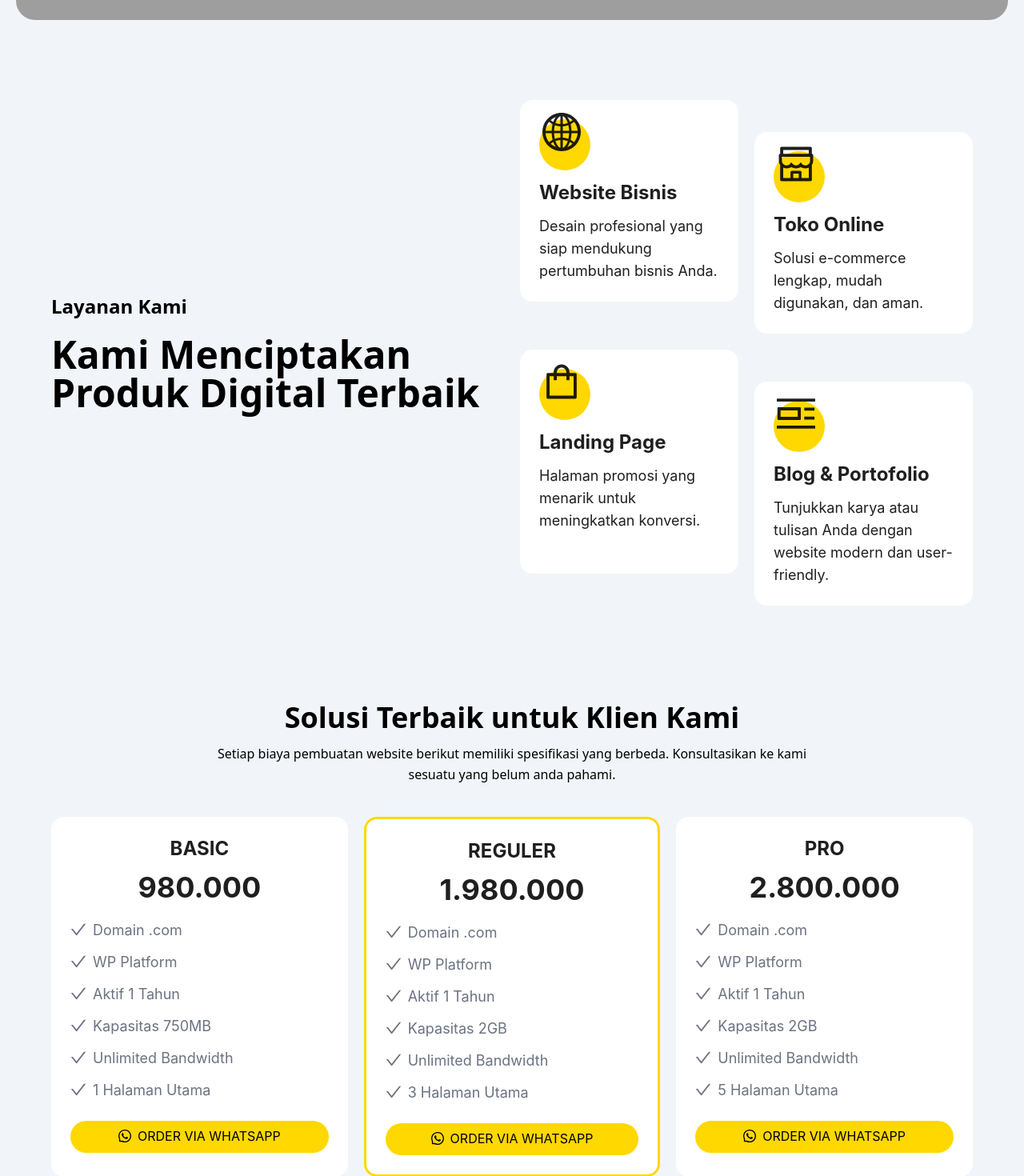
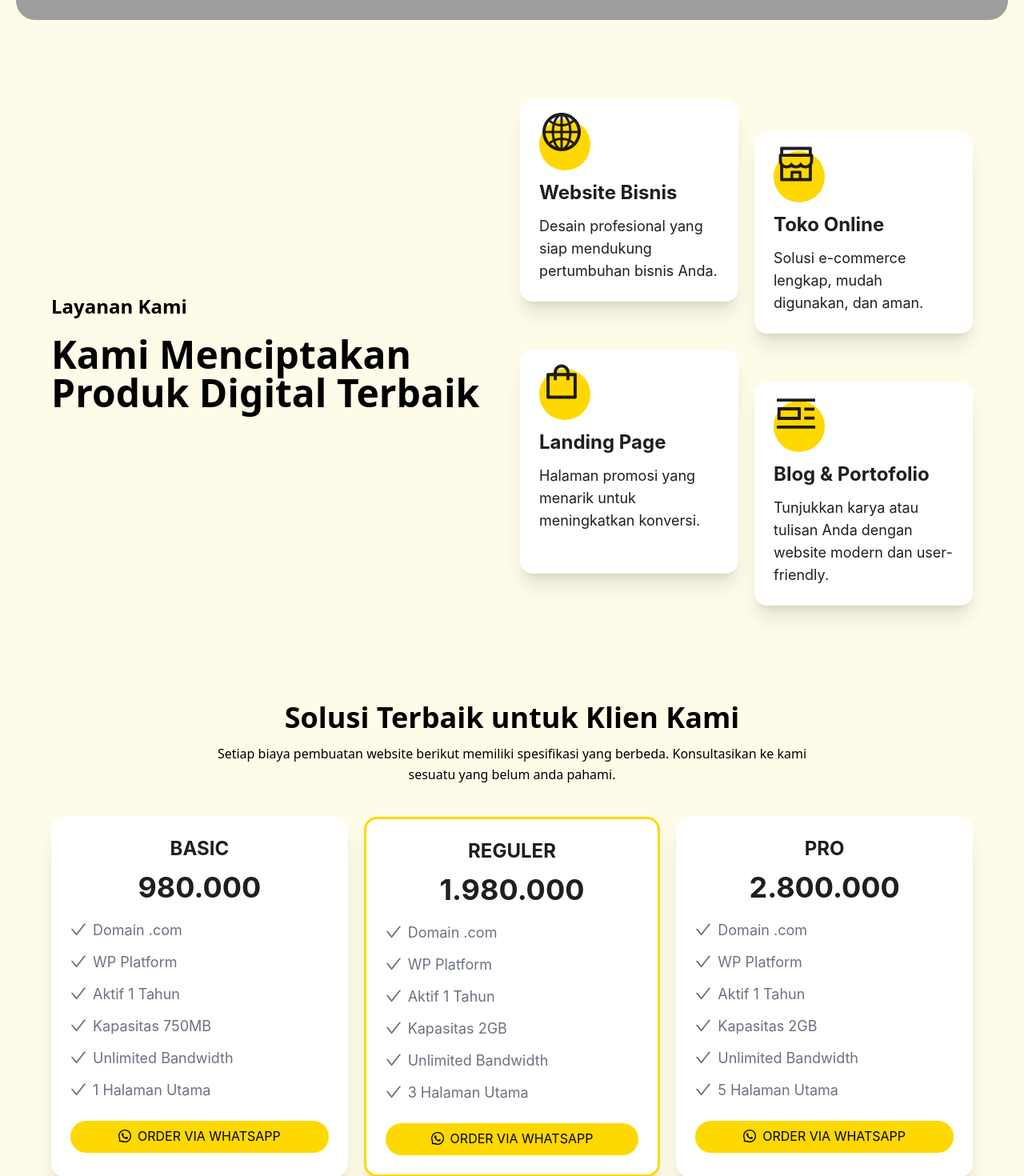
Before and after one commit to rohmatsidiq/diezadigital, a Next.js app: page / in a window 1280 px wide. Shown: the part 795-2265 px from the top of the page at 80% size. Built offline with nearby package versions, Linux system fonts and the light colour scheme; grey boxes are pictures that could not be loaded.

Commit message:
update ui

```diff
--- a/app/components/Layanan.jsx
+++ b/app/components/Layanan.jsx
@@ -20,7 +20,7 @@ export default function Layanan() {
           </div>
           <div className="w-full">
             <div className="grid grid-cols-2 gap-5">
-              <Card className="border-none mb-10">
+              <Card className="border-none shadow-xl mb-10">
                 <div className="bg-[#ffd800]  p-3 rounded-full w-16 h-16">
                   <GlobalOutlined className="text-5xl -mt-5 -ml-2" />
                 </div>
@@ -30,7 +30,7 @@ export default function Layanan() {
                   Anda.
                 </p>
               </Card>
-              <Card className="border-none mt-10">
+              <Card className="border-none shadow-xl mt-10">
                 <div className="bg-[#ffd800]  p-3 rounded-full w-16 h-16">
                   <ShopOutlined className="text-5xl -mt-5 -ml-2" />
                 </div>
@@ -39,7 +39,7 @@ export default function Layanan() {
                   Solusi e-commerce lengkap, mudah digunakan, dan aman.
                 </p>
               </Card>
-              <Card className="border-none mb-10">
+              <Card className="border-none shadow-xl mb-10">
                 <div className="bg-[#ffd800]  p-3 rounded-full w-16 h-16">
                   <ShoppingOutlined className="text-5xl -mt-5 -ml-2" />
                 </div>
@@ -48,7 +48,7 @@ export default function Layanan() {
                   Halaman promosi yang menarik untuk meningkatkan konversi.
                 </p>
               </Card>
-              <Card className="border-none mt-10">
+              <Card className="border-none shadow-xl mt-10">
                 <div className="bg-[#ffd800]  p-3 rounded-full w-16 h-16">
                   <PicLeftOutlined className="text-5xl -mt-5 -ml-2" />
                 </div>
--- a/app/components/Price.jsx
+++ b/app/components/Price.jsx
@@ -15,7 +15,7 @@ export default function Price() {
         </p>
       </div>
       <div className="grid md:grid-cols-3 gap-5 max-w-6xl mx-auto mt-10">
-        <Card className="border-none">
+        <Card className="border-none shadow-xl">
           <h3 className="text-center font-bold text-2xl">BASIC</h3>
           <h1 className="text-center font-bold text-4xl mt-3 mb-5">980.000</h1>
           <div className="flex gap-3 flex-col text-gray-500">
@@ -86,7 +86,7 @@ export default function Price() {
           </div>
         </Card>
 
-        <Card style={{ border: "3px solid #ffd800" }}>
+        <Card className="shadow-xl" style={{ border: "3px solid #ffd800" }}>
           <h3 className="text-center font-bold text-2xl">REGULER</h3>
           <h1 className="text-center font-bold text-4xl mt-3 mb-5">
             1.980.000
@@ -159,7 +159,7 @@ export default function Price() {
           </div>
         </Card>
 
-        <Card className="border-none">
+        <Card className="border-none shadow-xl">
           <h3 className="text-center font-bold text-2xl">PRO</h3>
           <h1 className="text-center font-bold text-4xl mt-3 mb-5">
             2.800.000
--- a/app/layout.js
+++ b/app/layout.js
@@ -22,14 +22,14 @@ export default function RootLayout({ children }) {
   return (
     <html lang="en">
       <body
-        className={`${geistSans.variable} ${geistMono.variable} antialiased bg-slate-100`}
+        className={`${geistSans.variable} ${geistMono.variable} antialiased bg-yellow-50`}
       >
         <ConfigProvider
           theme={{
             token: {
               // Seed Token
               colorPrimary: "#ffd800",
-              borderRadius: 16,
+              borderRadius: 30,
             },
           }}
         >
```
